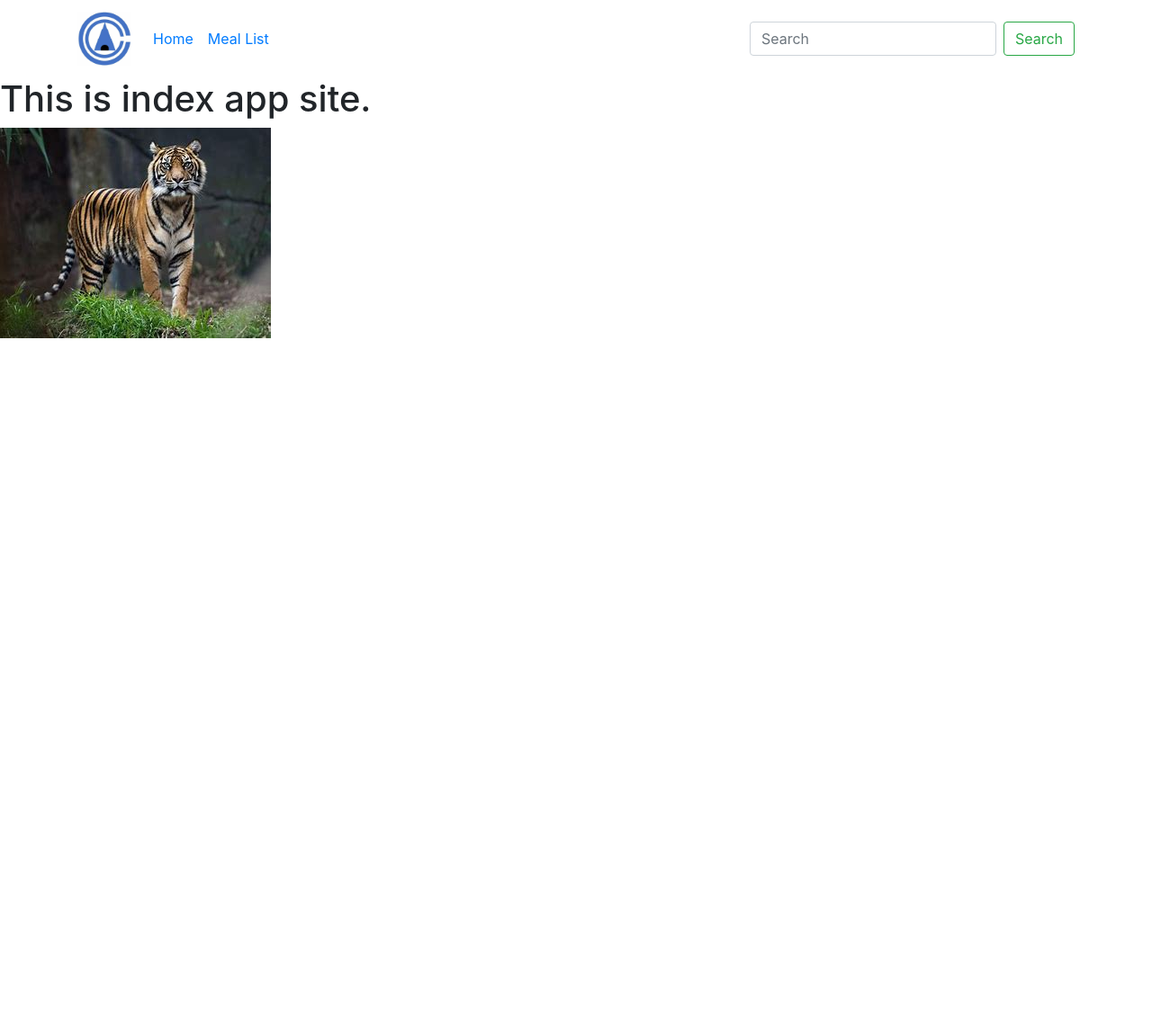
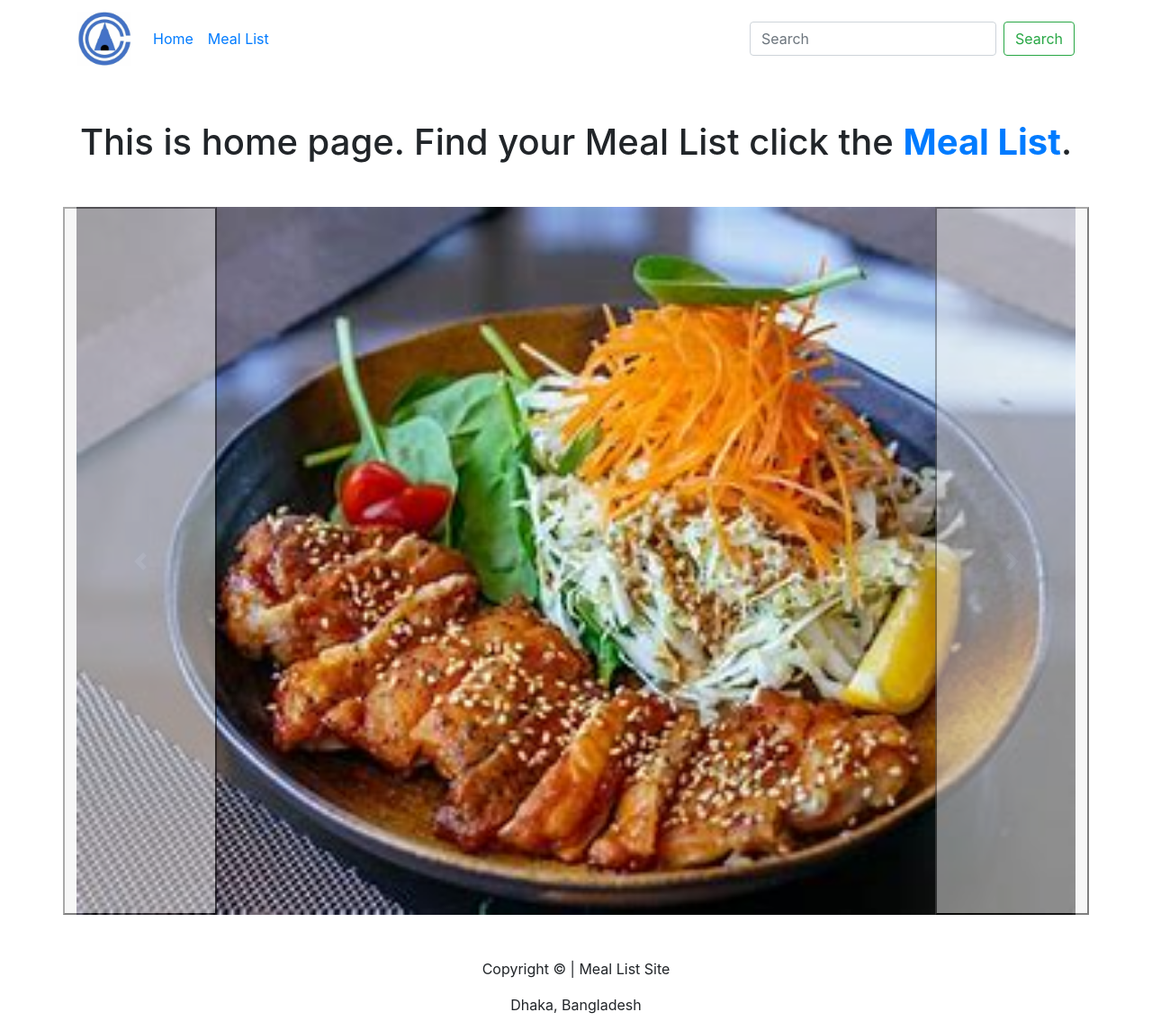
Before and after one commit to imtiaz2424/django_Module_11.5_Pratice_Prob_2, a Django app: page /pratice/ in a window 1280 px wide. Shown: the whole page at 90% size. Before the commit the page ends 376 px from the top, so only its background shows below. Run offline with Django 4.2, Linux system fonts and the light colour scheme; some libraries are stand-ins or nearby versions.

Commit message:
Meal list, banner, footer add

```diff
--- a/pratice_2/pratice_app/templates/index.html
+++ b/pratice_2/pratice_app/templates/index.html
@@ -4,8 +4,22 @@
 
 {% block content %}
 
-    <h1>This is index app site.</h1>
+    <header class="container mt-5">
+        <h3 class="text-center mb-5">This is Meal List. Choice your Meal and order now.</h3>
 
-    <img src="{% static 'images/tiger_2.jpg' %}" alt="Tigher-2">
+        <div class="d-flex justify-content-around align-content-around flex-wrap">
+
+            {%for i in meals %}
+            <div class="card mb-5 p-3 bg-body-tertiary rounded" style="width: 18rem;">
+                <img src="{{i.strMealThumb}}" class="card-img-top" alt="{{strMealThumb}}">
+                <div class="card-body">
+                    <h5 class="card-title">{{i.strMeal}}</h5>
+                    <p class="card-text">{{i.strInstructions}}</p>
+                    <!-- <a href="#" class="btn btn-primary">Go somewhere</a> -->
+                </div>
+            </div>
+        {% endfor %}
+        </div>
+    </header>
 
  {% endblock %}
--- a/pratice_2/pratice_app/urls.py
+++ b/pratice_2/pratice_app/urls.py
@@ -2,5 +2,6 @@ from django.urls import path
 from . import views
 
 urlpatterns = [
-    path('', views.index),
+    path('', views.index, name = 'home'),
+    path('meallist/', views.meallist, name = 'meallist'),
 ]
--- a/pratice_2/pratice_app/views.py
+++ b/pratice_2/pratice_app/views.py
@@ -2,4 +2,72 @@ from django.shortcuts import render
 
 # Create your views here.
 def index(request):
-    return render(request, 'index.html')
+    return render(request, 'home.html')
+
+
+
+def meallist(request):
+
+    meals = [
+        {
+            "strMeal": "BeaverTails",
+            "strMealThumb": "https://www.themealdb.com/images/media/meals/ryppsv1511815505.jpg",
+            "idMeal": "52928",
+            "strInstructions": "Bring a large pot of water to a boil. Add kosher salt to the boiling water, then add the pasta. Cook according to the package instructions, about 9 minutes."
+        },
+        {
+            "strMeal": "Breakfast Potatoes",
+            "strMealThumb": "https://www.themealdb.com/images/media/meals/1550441882.jpg",
+            "idMeal": "52965",
+            "strInstructions": "Bring a large pot of water to a boil. Add kosher salt to the boiling water, then add the pasta. Cook according to the package instructions, about 9 minutes."
+        },
+        {
+            "strMeal": "Canadian Butter Tarts",
+            "strMealThumb": "https://www.themealdb.com/images/media/meals/wpputp1511812960.jpg",
+            "idMeal": "52923",
+            "strInstructions": "Bring a large pot of water to a boil. Add kosher salt to the boiling water, then add the pasta. Cook according to the package instructions, about 9 minutes."
+        },
+        {
+            "strMeal": "Montreal Smoked Meat",
+            "strMealThumb": "https://www.themealdb.com/images/media/meals/uttupv1511815050.jpg",
+            "idMeal": "52927",
+            "strInstructions": "Bring a large pot of water to a boil. Add kosher salt to the boiling water, then add the pasta. Cook according to the package instructions, about 9 minutes."
+        },
+        {
+            "strMeal": "Nanaimo Bars",
+            "strMealThumb": "https://www.themealdb.com/images/media/meals/vwuprt1511813703.jpg",
+            "idMeal": "52924",
+            "strInstructions": "Bring a large pot of water to a boil. Add kosher salt to the boiling water, then add the pasta. Cook according to the package instructions, about 9 minutes."
+        },
+        {
+            "strMeal": "Pate Chinois",
+            "strMealThumb": "https://www.themealdb.com/images/media/meals/yyrrxr1511816289.jpg",
+            "idMeal": "52930",
+            "strInstructions": "Bring a large pot of water to a boil. Add kosher salt to the boiling water, then add the pasta. Cook according to the package instructions, about 9 minutes."
+        },
+        {
+            "strMeal": "Pouding chomeur",
+            "strMealThumb": "https://www.themealdb.com/images/media/meals/yqqqwu1511816912.jpg",
+            "idMeal": "52932",
+            "strInstructions": "Bring a large pot of water to a boil. Add kosher salt to the boiling water, then add the pasta. Cook according to the package instructions, about 9 minutes."
+        },
+        {
+            "strMeal": "Poutine",
+            "strMealThumb": "https://www.themealdb.com/images/media/meals/uuyrrx1487327597.jpg",
+            "idMeal": "52804",
+            "strInstructions": "Bring a large pot of water to a boil. Add kosher salt to the boiling water, then add the pasta. Cook according to the package instructions, about 9 minutes."
+        },
+        {
+            "strMeal": "Rappie Pie",
+            "strMealThumb": "https://www.themealdb.com/images/media/meals/ruwpww1511817242.jpg",
+            "idMeal": "52933",
+            "strInstructions": "Bring a large pot of water to a boil. Add kosher salt to the boiling water, then add the pasta. Cook according to the package instructions, about 9 minutes."
+        },
+        {
+            "strMeal": "Split Pea Soup",
+            "strMealThumb": "https://www.themealdb.com/images/media/meals/xxtsvx1511814083.jpg",
+            "idMeal": "52925",
+            "strInstructions": "Bring a large pot of water to a boil. Add kosher salt to the boiling water, then add the pasta. Cook according to the package instructions, about 9 minutes."
+        }
+    ]
+    return render(request, 'index.html', {'meals' : meals})
--- a/pratice_2/templates/base.html
+++ b/pratice_2/templates/base.html
@@ -15,8 +15,9 @@
 
     <header>
         <!--This is nav-->
+
         <nav class="navbar navbar-expand-lg navbar-success container">
-            <a class="navbar-brand w-5" href="#">
+            <a class="navbar-brand w-5" href="{% url 'home' %}">
                 <img src="{% static 'images/acc.jpg' %}" class="img-fluid logo-img" alt="Logo">
             </a>
             <button class="navbar-toggler" type="button" data-toggle="collapse" data-target="#navbarSupportedContent" aria-controls="navbarSupportedContent" aria-expanded="false" aria-label="Toggle navigation">
@@ -26,10 +27,10 @@
             <div class="collapse navbar-collapse" id="navbarSupportedContent">
               <ul class="navbar-nav mr-auto">
                 <li class="nav-item">
-                  <a class="nav-link" href="#">Home</a>
+                  <a class="nav-link" href="{% url 'home' %}">Home</a>
                 </li>
                 <li class="nav-item">
-                  <a class="nav-link" href="#">Meal List</a>
+                  <a class="nav-link" href="{% url 'meallist' %}">Meal List</a>
                 </li>
                 <!-- <li class="nav-item dropdown">
                   <a class="nav-link dropdown-toggle" href="#" id="navbarDropdown" role="button" data-toggle="dropdown" aria-haspopup="true" aria-expanded="false">
@@ -53,11 +54,43 @@
             </div>
           </nav>
 
+          {% block content %}
+          <h1 class="text-center mb-5 mt-5">This is home page. Find your Meal List click the <b class="text-primary">Meal List</b>.</h1>
+          {% endblock %}
+
     </header>
+    <!--This is banner page-->
 
-    {% block content %}
+    <div id="carouselExample" class="carousel slide container">
+      <div class="carousel-inner">
+        <div class="carousel-item active">
+          <img src="{% static 'images/food_1.jpg' %}" class="d-block w-100 img-fluid" alt="food_1">
+        </div>
+        <div class="carousel-item">
+          <img src="{% static 'images/food_2.jpg' %}" class="d-block w-100 img-fluid" alt="food_2">
+        </div>
+        <div class="carousel-item">
+          <img src="{% static 'images/food_3.jpg' %}" class="d-block w-100 img-fluid" alt="food_3">
+        </div>
+      </div>
+      <button class="carousel-control-prev" type="button" data-bs-target="#carouselExample" data-bs-slide="prev">
+        <span class="carousel-control-prev-icon" aria-hidden="true"></span>
+        <!-- <span class="visually-hidden">Previous</span> -->
+      </button>
+      <button class="carousel-control-next" type="button" data-bs-target="#carouselExample" data-bs-slide="next">
+        <span class="carousel-control-next-icon" aria-hidden="true"></span>
+        <!-- <span class="visually-hidden">Next</span> -->
+      </button>
+    </div>
 
-    {% endblock %}
+
+    <!--This is footer section-->
+    <footer class="container text-center mt-5">
+      <p class="fs-5">Copyright &copy; | Meal List Site</p>
+      <p class="fs-5">Dhaka, Bangladesh</p>
+    </footer>
+
+
 
 
 
--- a/pratice_2/templates/home.html
+++ b/pratice_2/templates/home.html
@@ -1,11 +1,10 @@
 {% extends 'base.html' %}
 
 
+
 {% block content %}
-
-<h1>This is home.</h1>
+{{block.super}}
 
 
 
-
-{% endblock %}
+ {% endblock %}
```
Also changed, not shown: pratice_2/static/images/food_1.jpg (added), pratice_2/static/images/food_2.jpg (added), pratice_2/static/images/food_3.jpg (added), pratice_2/static/images/tiger_1.jpg (deleted), pratice_2/static/images/tiger_2.jpg (deleted).
